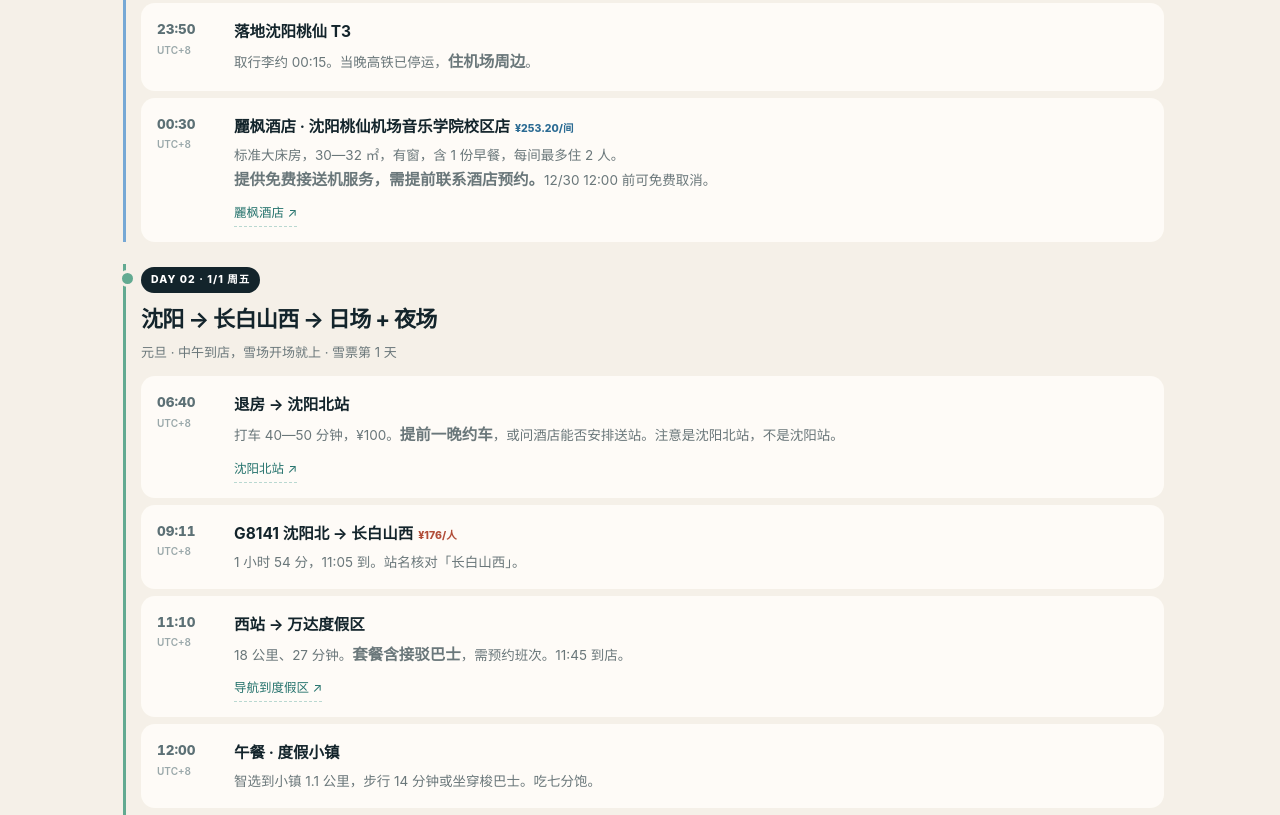
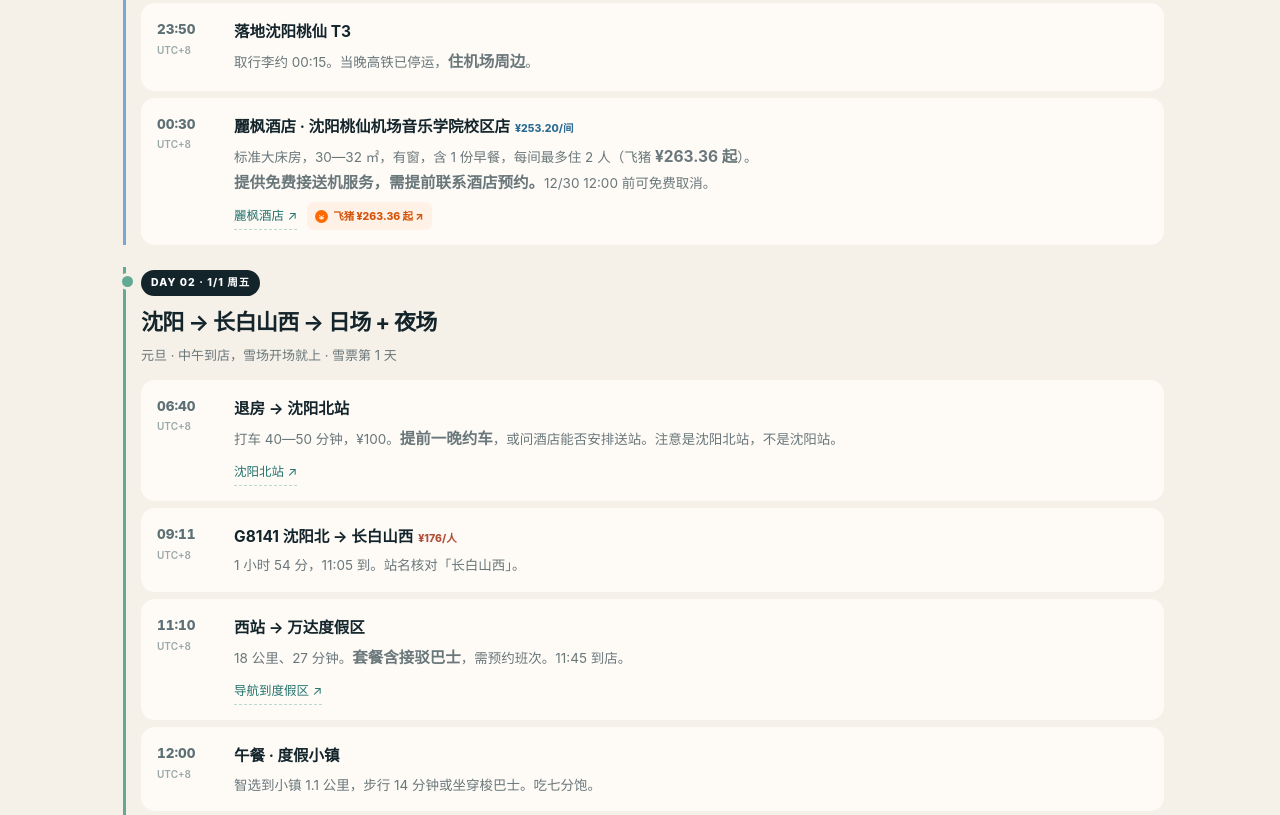
Before and after one commit to BetaTheta66/yanji-baishan, a plain HTML site: page yanji-baishan-alt.html in a window 1280 px wide. Shown: the part 898-1713 px from the top of the page. Drawn offline with Linux system fonts and the light colour scheme.

Commit message:
加入酒店飞猪链接 yanji-baishan-alt.html

```diff
--- a/yanji-baishan-alt.html
+++ b/yanji-baishan-alt.html
@@ -142,6 +142,8 @@ section{scroll-margin-top:66px;margin:32px 0}
   .budget td.num:last-child{grid-area:s2}
   .budget tr:last-child td.num{font-size:11px;letter-spacing:-.3px}
 }
+.fliggy-inline{display:inline-flex;align-items:center;gap:5px;background:#FFF1E6;color:#D4530A;border-radius:7px;padding:3px 8px;font-size:10.5px;font-weight:800;text-decoration:none;white-space:nowrap}
+.fliggy-inline svg{width:13px;height:13px}
 </style>
 </head>
 <body>
@@ -195,8 +197,8 @@ section{scroll-margin-top:66px;margin:32px 0}
         <p>取行李约 00:15。当晚高铁已停运，<b>住机场周边</b>。</p></div></div>
       <div class="slot"><div class="time">00:30<small>UTC+8</small></div><div>
         <b>麗枫酒店 · 沈阳桃仙机场音乐学院校区店<span class="tag blue">¥253.20/间</span></b>
-        <p>标准大床房，30—32 ㎡，有窗，含 1 份早餐，每间最多住 2 人。<br><b>提供免费接送机服务，需提前联系酒店预约。</b>12/30 12:00 前可免费取消。</p>
-        <div class="placelinks"><a class="place" target="_blank" rel="noopener" href="https://uri.amap.com/search?keyword=麗枫酒店沈阳桃仙机场音乐学院校区店&city=沈阳">麗枫酒店 ↗</a></div></div></div>
+        <p>标准大床房，30—32 ㎡，有窗，含 1 份早餐，每间最多住 2 人（飞猪 <b>¥263.36 起</b>）。<br><b>提供免费接送机服务，需提前联系酒店预约。</b>12/30 12:00 前可免费取消。</p>
+        <div class="placelinks"><a class="place" target="_blank" rel="noopener" href="https://uri.amap.com/search?keyword=麗枫酒店沈阳桃仙机场音乐学院校区店&city=沈阳">麗枫酒店 ↗</a><a class="fliggy-inline" href="https://a.feizhu.com/1oTKSW" target="_blank" rel="noopener"><svg viewBox="0 0 40 40"><circle cx="20" cy="20" r="20" fill="#FF6A00"/><ellipse cx="20" cy="24" rx="7" ry="5" fill="#fff"/><circle cx="17.4" cy="24" r="1.4" fill="#FF6A00"/><circle cx="22.6" cy="24" r="1.4" fill="#FF6A00"/><circle cx="14.5" cy="17" r="1.6" fill="#fff"/><circle cx="25.5" cy="17" r="1.6" fill="#fff"/></svg>飞猪 ¥263.36 起 ↗</a></div></div></div>
     </div>
   </div>
 
@@ -262,8 +264,8 @@ section{scroll-margin-top:66px;margin:32px 0}
         <p>1 小时 43 分，20:27 到。中途不出站。</p></div></div>
       <div class="slot"><div class="time">20:40<small>UTC+8</small></div><div>
         <b>延吉西站 → 如家艾扉酒店（延边大学西市场店）<span class="tag blue">¥368.58/间</span></b>
-        <p>打车约 20 分钟，21:00 到。高级大床房 23 ㎡、1.8 米床、有窗、无早餐，<b>延迟退房至 14:00</b>。<br>位置在<b>局子街 456 号</b>，紧邻西市场，1/3 上午的行程都在步行圈内。<b>1/2 18:00 前可免费取消。</b></p>
-        <div class="placelinks"><a class="place" target="_blank" rel="noopener" href="https://uri.amap.com/marker?position=129.514710,42.905200&name=如家艾扉酒店延吉延边大学西市场店">如家艾扉 ↗</a></div></div></div>
+        <p>打车约 20 分钟，21:00 到。高级大床房 23 ㎡、1.8 米床、有窗、无早餐（飞猪 <b>¥368.13 起</b>），<b>延迟退房至 14:00</b>。<br>位置在<b>局子街 456 号</b>，紧邻西市场，1/3 上午的行程都在步行圈内。<b>1/2 18:00 前可免费取消。</b></p>
+        <div class="placelinks"><a class="place" target="_blank" rel="noopener" href="https://uri.amap.com/marker?position=129.514710,42.905200&name=如家艾扉酒店延吉延边大学西市场店">如家艾扉 ↗</a><a class="fliggy-inline" href="https://a.feizhu.com/2eLkrY" target="_blank" rel="noopener"><svg viewBox="0 0 40 40"><circle cx="20" cy="20" r="20" fill="#FF6A00"/><ellipse cx="20" cy="24" rx="7" ry="5" fill="#fff"/><circle cx="17.4" cy="24" r="1.4" fill="#FF6A00"/><circle cx="22.6" cy="24" r="1.4" fill="#FF6A00"/><circle cx="14.5" cy="17" r="1.6" fill="#fff"/><circle cx="25.5" cy="17" r="1.6" fill="#fff"/></svg>飞猪 ¥368.13 起 ↗</a></div></div></div>
       <div class="slot"><div class="time">21:15<small>UTC+8</small></div><div>
         <b>延吉夜宵</b>
         <p>冷面或烤肉。从雪道赶到延吉，值得吃一顿。</p></div></div>
```
